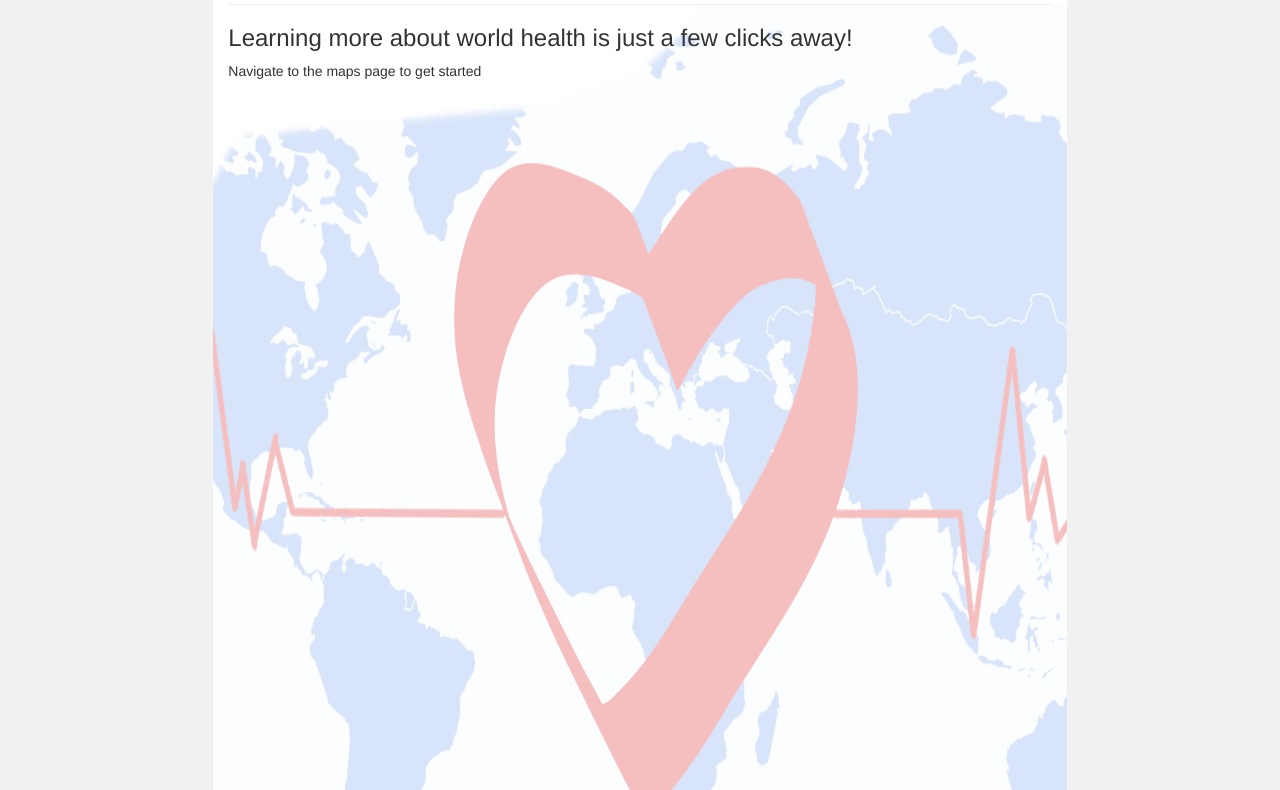
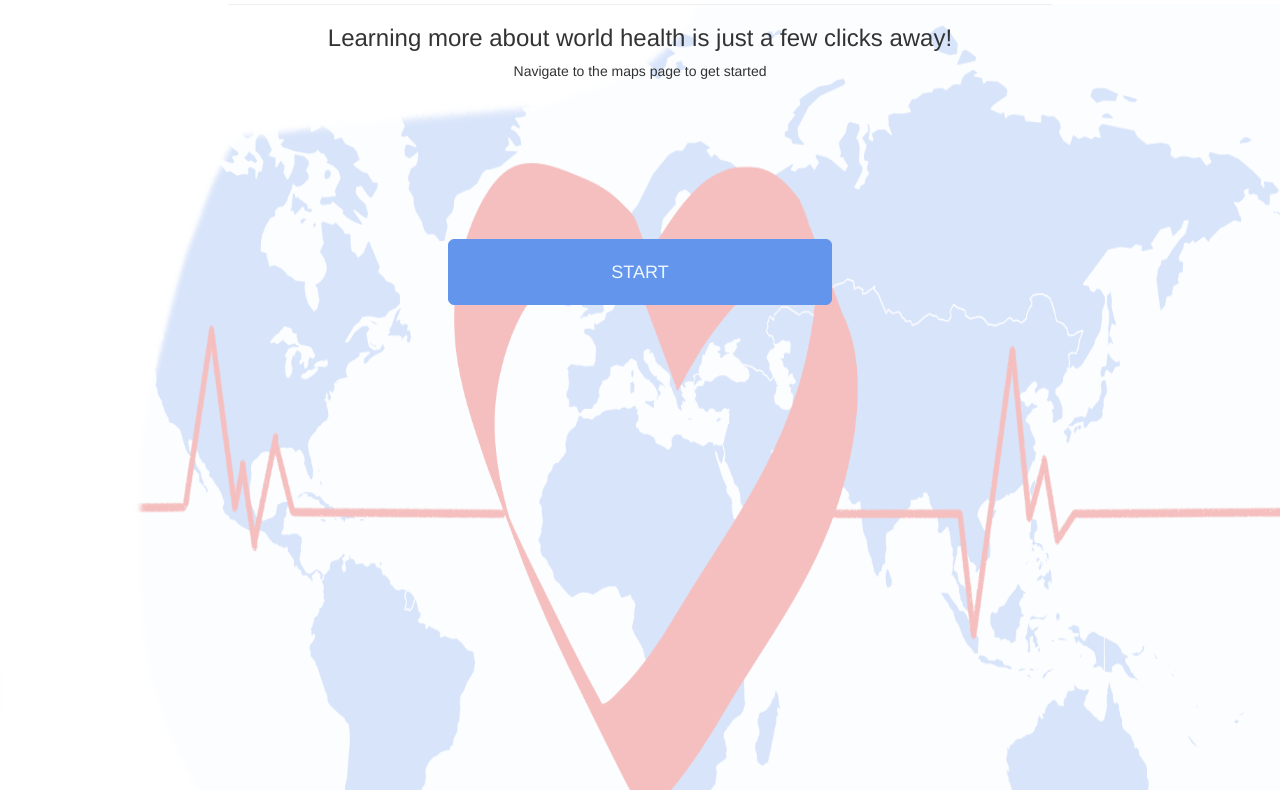
Before and after one commit to dlopez144/final-project-ITSC3155, a plain HTML site: page index.html in a window 1280 px wide. Shown: the part 128-918 px from the top of the page. Drawn offline with nearby package versions, Linux system fonts and the light colour scheme.

Commit message:
added center home page button that redirects to the map page

```diff
--- a/index.html
+++ b/index.html
@@ -21,23 +21,37 @@
       background-position-y: bottom;
       background-size: 100% 87.5%;
       background-position-x: right;
+      /* might want to keep the bot line if you go with the minimal ver*/
+      /*background-size: cover; */
     }
 
     /* Set height of the grid so .sidenav can be 100% (adjust as needed) */
     .row.content {height: 1000px}
-
-    /* Set gray background color and 100% height */
-    .sidenav {
-      padding-top: 20px;
-      background-color: #f1f1f1;
-      height: 100%;
-    }
 
     /* Set black background color, white text and some padding */
     footer {
       background-color: #555;
       color: white;
       padding: 15px;
+    }
+
+    .btn-huge{
+      padding-top:20px;
+      padding-bottom:20px;
+      width:100%;
+      background-color:#6495ED;
+      color:rgb(240, 248, 255);
+      border-color: #6495ED;
+    }
+
+    .center {
+      margin: 0;
+      position: absolute;
+      top: 50%;
+      left: 50%;
+      -ms-transform: translate(-50%, -50%);
+      transform: translate(-50%, -50%);
+      width: 30%;
     }
 
     /* On small screens, set height to 'auto' for sidenav and grid */
@@ -76,7 +90,7 @@
   <div class="row content">
     <div class="col-sm-2 sidenav">
     </div>
-    <div class="col-sm-8 text-left">
+    <div class="col-sm-8 text-left" style="text-align: center;">
       <h1>Welcome to the Healthy World Map</h1>
       <hr>
       <h3>Learning more about world health is just a few clicks away!</h3>
@@ -87,7 +101,11 @@
   </div>
 </div>
 
-
+<div class="container">
+  <div class="center">
+    <a href="./pages/map-page.html" class="btn btn-default btn-lg btn-block btn-huge">START</a>
+  </div>
+</div>
 
 </body>
 </html>
```
